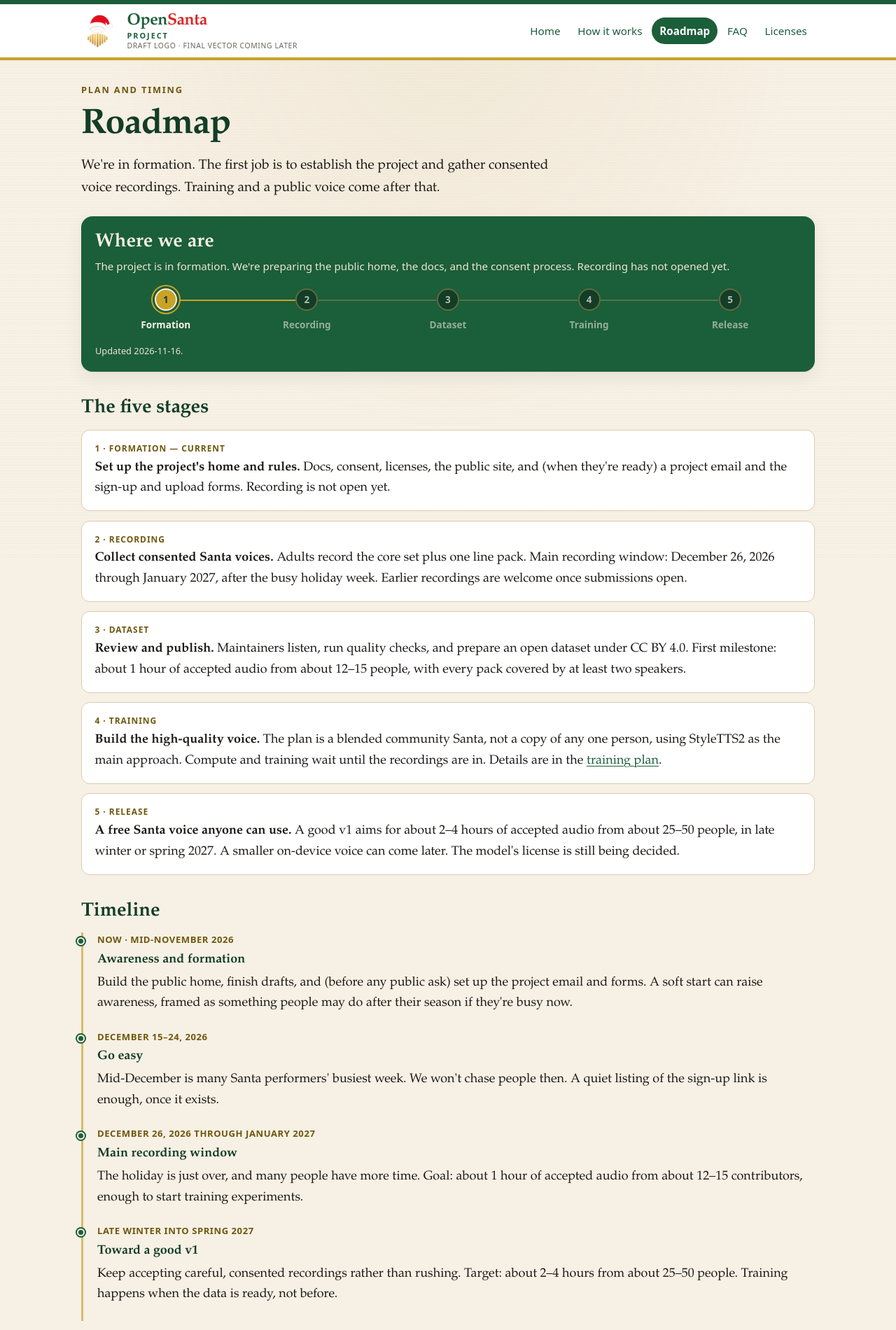
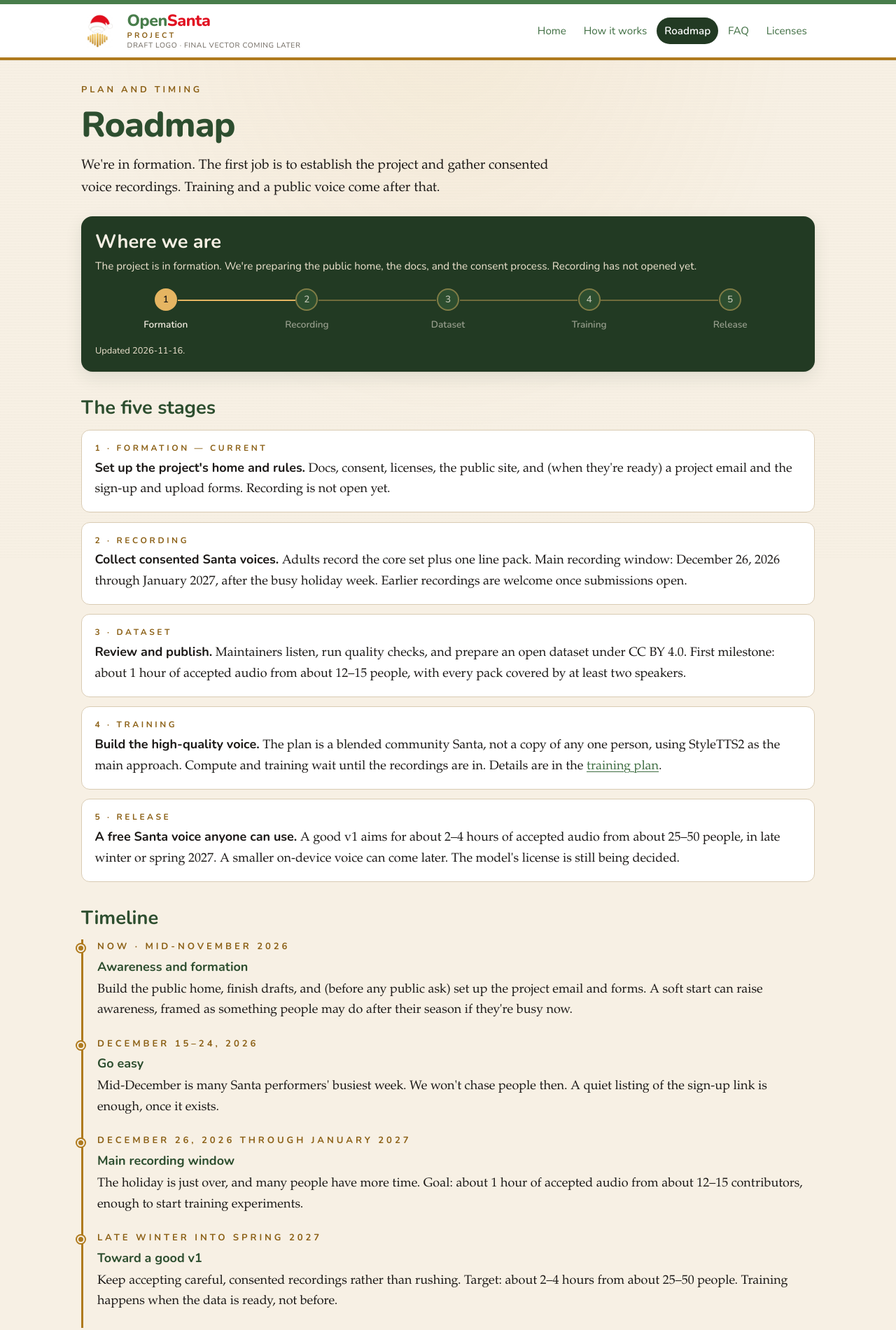
Before and after one commit to opensantaproject/opensanta, a plain HTML site: page roadmap.html in a window 1280 px wide. Shown: the top 1900 px of the page at 70% size. Drawn offline with Linux system fonts and the light colour scheme.

Commit message:
Match site colors and typography to the official logo palette.
Use green, red, and gold sampled from logo-A-v9, with matte gold
accents on the tracker, buttons, and dividers. Switch headings and
section labels to self-hosted Nunito (SIL OFL 1.1). Leave logo and
favicon files unchanged so a later icon can drop in under the same names.

```diff
--- a/css/style.css
+++ b/css/style.css
@@ -1,28 +1,49 @@
 /* OpenSanta Project — site styles
-   Warm, festive, clean. System fonts only. No trackers, no remote assets. */
+   Warm, festive, clean. Palette sampled from the official logo (logo-A-v9).
+   Headings use self-hosted Nunito (SIL Open Font License 1.1, see assets/fonts/OFL.txt).
+   No trackers, no remote assets, no external fonts.
+   Logo files in assets/logo/ are referenced by stable names; replacing those
+   files is a drop-in (CSS sizes the images by height/width with object-fit). */
+
+@font-face {
+  font-family: "Nunito";
+  src: url("../assets/fonts/Nunito-Variable.woff2") format("woff2"),
+       url("../assets/fonts/Nunito-Variable.ttf") format("truetype");
+  font-weight: 200 1000;
+  font-style: normal;
+  font-display: swap;
+}
 
 :root {
-  --pine: #1B5E3A;
-  --pine-deep: #123D26;
-  --pine-mid: #247A4C;
+  /* Sampled from logo-A-v9.jpg (interior pixels of each region) */
+  --os-green: #487D4B;       /* "Open" */
+  --os-red: #E11221;         /* "Santa" (hat is nearly the same, #DF091B) */
+  --os-gold: #E5B562;        /* soft matte gold of the beard bars (outlines match) */
+
+  /* Accessible / derived shades (same hue, adjusted lightness) */
+  --os-gold-text: #8C6117;   /* gold text on white/cream, WCAG AA 4.5:1 (5.47 / 4.83) */
+  --os-gold-line: #AF7A1D;   /* matte gold dividers on cream/white, 3:1 UI contrast */
+  --os-green-text: #3F6E42;  /* links and small green text on cream (5.27:1) */
+  --os-green-mid: #3C683E;
+  --os-green-deep: #2D4E2F;  /* headings */
+  --os-green-dark: #223A23;  /* tracker, footer, current-nav, table headers */
+
   --cream: #f7f0e4;
   --cream-dark: #efe4d0;
   --parchment: #ffffff;
   --ink: #1c1917;
   --ink-soft: #3f3a34;
-  --gold: #C9A227;
-  --gold-bright: #C9A227;
-  --gold-line: #d4bc6a;
-  --gold-text: #6e5810; /* darkened gold, for text contrast on cream */
-  --berry: #D62828;
   --muted: #6b645b;
   --line: #d9cbb3;
-  --focus: #1B5E3A;
-  --ok: #1B5E3A;
   --white: #ffffff;
+  --focus: var(--os-green-text);
+  --ok: var(--os-green);
   --max: 68rem;
   --radius: 12px;
-  --shadow: 0 1px 2px rgba(28, 25, 23, 0.06), 0 8px 24px rgba(27, 94, 58, 0.08);
+  --shadow: 0 1px 2px rgba(28, 25, 23, 0.06), 0 8px 24px rgba(34, 58, 35, 0.10);
+
+  --os-sans: "Nunito", "Avenir Next", "Segoe UI", "Helvetica Neue", Arial, sans-serif;
+  --os-serif: "Palatino Linotype", Palatino, "Book Antiqua", Georgia, "Times New Roman", serif;
 }
 
 *,
@@ -48,7 +69,7 @@ body {
   margin: 0;
   color: var(--ink);
   background: var(--cream);
-  font-family: "Palatino Linotype", Palatino, "Book Antiqua", Georgia, "Times New Roman", serif;
+  font-family: var(--os-serif);
   font-size: 1.125rem;
   line-height: 1.65;
   min-height: 100vh;
@@ -64,13 +85,13 @@ body::before {
   pointer-events: none;
   z-index: 0;
   background-image:
-    radial-gradient(ellipse at top, rgba(196, 163, 90, 0.09), transparent 55%),
+    radial-gradient(ellipse at top, rgba(229, 181, 98, 0.09), transparent 55%),
     repeating-linear-gradient(
       0deg,
       transparent,
       transparent 3px,
-      rgba(26, 60, 47, 0.015) 3px,
-      rgba(26, 60, 47, 0.015) 4px
+      rgba(34, 58, 35, 0.015) 3px,
+      rgba(34, 58, 35, 0.015) 4px
     );
 }
 
@@ -79,11 +100,13 @@ body::before {
   left: 0.75rem;
   top: -4rem;
   z-index: 20;
-  background: var(--pine);
+  background: var(--os-green-dark);
   color: var(--cream);
   padding: 0.5rem 0.9rem;
   border-radius: 0 0 6px 6px;
   text-decoration: none;
+  font-family: var(--os-sans);
+  font-weight: 700;
 }
 
 .skip-link:focus {
@@ -91,17 +114,18 @@ body::before {
 }
 
 a {
-  color: var(--pine);
+  color: var(--os-green-text);
   text-decoration-thickness: 1px;
   text-underline-offset: 0.15em;
 }
 
 a:hover {
-  color: var(--berry);
+  color: var(--os-red);
 }
 
 a:focus-visible,
 button:focus-visible,
+.btn:focus-visible,
 .site-nav a:focus-visible {
   outline: 3px solid var(--focus);
   outline-offset: 3px;
@@ -112,10 +136,10 @@ button:focus-visible,
   position: relative;
   z-index: 2;
   background: var(--white);
-  color: var(--pine);
-  border-top: 6px solid var(--pine);
-  border-bottom: 4px solid var(--gold);
-  box-shadow: 0 1px 0 rgba(27, 94, 58, 0.04);
+  color: var(--os-green-deep);
+  border-top: 6px solid var(--os-green);
+  border-bottom: 4px solid var(--os-gold-line);
+  box-shadow: 0 1px 0 rgba(34, 58, 35, 0.04);
 }
 
 .header-inner {
@@ -135,14 +159,17 @@ button:focus-visible,
   align-items: center;
   gap: 0.7rem;
   text-decoration: none;
-  color: var(--pine);
+  color: var(--os-green-deep);
 }
 
+/* Sized by height so a replacement icon of a different aspect ratio drops in cleanly. */
 .wordmark img {
   display: block;
   height: 3.4rem;
   width: auto;
-  max-width: 3.4rem;
+  max-width: 4.5rem;
+  object-fit: contain;
+  object-position: center left;
 }
 
 .wordmark-text {
@@ -153,26 +180,27 @@ button:focus-visible,
 }
 
 .brand-name {
-  font-weight: 700;
+  font-family: var(--os-sans);
+  font-weight: 800;
   font-size: 1.45rem;
   letter-spacing: -0.02em;
 }
 
-.brand-open { color: var(--pine); }
-.brand-santa { color: var(--berry); }
+.brand-open { color: var(--os-green); }
+.brand-santa { color: var(--os-red); }
 .brand-project {
   display: block;
-  font-family: system-ui, "Segoe UI", Roboto, Helvetica, Arial, sans-serif;
+  font-family: var(--os-sans);
   font-size: 0.68rem;
   font-weight: 700;
-  letter-spacing: 0.18em;
+  letter-spacing: 0.3em;
   text-transform: uppercase;
-  color: var(--pine);
+  color: var(--os-gold-text);
   margin-top: 0.12rem;
 }
 
 .logo-note {
-  font-family: system-ui, "Segoe UI", Roboto, Helvetica, Arial, sans-serif;
+  font-family: var(--os-sans);
   font-size: 0.65rem;
   letter-spacing: 0.06em;
   text-transform: uppercase;
@@ -187,12 +215,12 @@ button:focus-visible,
   list-style: none;
   margin: 0;
   padding: 0;
-  font-family: system-ui, "Segoe UI", Roboto, Helvetica, Arial, sans-serif;
+  font-family: var(--os-sans);
   font-size: 0.95rem;
 }
 
 .site-nav a {
-  color: var(--pine);
+  color: var(--os-green-text);
   text-decoration: none;
   padding: 0.4rem 0.7rem;
   border-radius: 999px;
@@ -201,17 +229,16 @@ button:focus-visible,
 
 .site-nav a:hover {
   background: var(--cream);
-  color: var(--pine-deep);
+  color: var(--os-green-deep);
 }
 
 .site-nav a[aria-current="page"] {
-  background: var(--pine);
+  background: var(--os-green-dark);
   color: var(--white);
   font-weight: 600;
 }
 
-
-/* Hero logo (draft) */
+/* Hero logo — width-capped, height follows the file so a new lockup is a drop-in. */
 .hero-logo {
   margin: 0 0 1.4rem;
   max-width: 22rem;
@@ -221,10 +248,11 @@ button:focus-visible,
   display: block;
   width: min(100%, 22rem);
   height: auto;
+  object-fit: contain;
 }
 
 .hero-logo figcaption {
-  font-family: system-ui, "Segoe UI", Roboto, Helvetica, Arial, sans-serif;
+  font-family: var(--os-sans);
   font-size: 0.78rem;
   color: var(--muted);
   margin-top: 0.45rem;
@@ -246,18 +274,19 @@ main {
 }
 
 .kicker {
-  font-family: system-ui, "Segoe UI", Roboto, Helvetica, Arial, sans-serif;
+  font-family: var(--os-sans);
   font-size: 0.8rem;
-  letter-spacing: 0.14em;
+  letter-spacing: 0.3em;
   text-transform: uppercase;
-  color: var(--gold-text);
+  color: var(--os-gold-text);
   margin: 0 0 0.6rem;
-  font-weight: 600;
+  font-weight: 700;
 }
 
 h1, h2, h3, h4 {
+  font-family: var(--os-sans);
   line-height: 1.2;
-  color: var(--pine-deep);
+  color: var(--os-green-deep);
   font-weight: 700;
 }
 
@@ -265,6 +294,7 @@ h1 {
   font-size: clamp(2.1rem, 5vw, 3.15rem);
   margin: 0 0 0.75rem;
   letter-spacing: -0.02em;
+  font-weight: 800;
 }
 
 .tagline {
@@ -282,8 +312,8 @@ h1 {
 
 hr.rule {
   border: 0;
-  height: 1px;
-  background: linear-gradient(to right, transparent, var(--gold-line), transparent);
+  height: 2px;
+  background: var(--os-gold-line);
   margin: 2rem 0;
 }
 
@@ -329,27 +359,27 @@ p, ul, ol {
 .ideals li {
   background: var(--parchment);
   border: 1px solid var(--line);
-  border-left: 4px solid var(--pine);
+  border-left: 4px solid var(--os-green);
   border-radius: 0 var(--radius) var(--radius) 0;
   padding: 0.9rem 1.1rem;
   box-shadow: var(--shadow);
 }
 
 .ideals li:first-child {
-  border-left-color: var(--gold);
-  background: linear-gradient(90deg, rgba(196, 163, 90, 0.14), var(--parchment) 40%);
+  border-left-color: var(--os-gold-line);
 }
 
 .ideals strong {
   display: block;
-  color: var(--pine-deep);
+  color: var(--os-green-deep);
+  font-family: var(--os-sans);
   font-size: 1.05rem;
   margin-bottom: 0.2rem;
 }
 
 /* Progress tracker */
 .tracker-wrap {
-  background: var(--pine);
+  background: var(--os-green-dark);
   color: var(--cream);
   border-radius: calc(var(--radius) + 4px);
   padding: 1.35rem 1.25rem 1.2rem;
@@ -362,7 +392,7 @@ p, ul, ol {
 }
 
 .tracker-note {
-  font-family: system-ui, "Segoe UI", Roboto, Helvetica, Arial, sans-serif;
+  font-family: var(--os-sans);
   font-size: 0.95rem;
   color: var(--cream-dark);
   margin-bottom: 1.15rem;
@@ -387,7 +417,7 @@ p, ul, ol {
   position: relative;
   text-align: center;
   padding: 0 0.35rem;
-  font-family: system-ui, "Segoe UI", Roboto, Helvetica, Arial, sans-serif;
+  font-family: var(--os-sans);
   font-size: 0.85rem;
   font-weight: 600;
   color: rgba(247, 240, 228, 0.55);
@@ -403,15 +433,15 @@ p, ul, ol {
   height: 2rem;
   margin: 0 auto 0.55rem;
   border-radius: 50%;
-  border: 2px solid rgba(196, 163, 90, 0.45);
-  background: var(--pine-deep);
+  border: 2px solid rgba(229, 181, 98, 0.45);
+  background: var(--os-green-deep);
   color: rgba(247, 240, 228, 0.7);
   font-size: 0.85rem;
   position: relative;
   z-index: 1;
 }
 
-/* Connector line */
+/* Connector line — matte gold, no gloss */
 .tracker li:not(:last-child)::after {
   content: "";
   position: absolute;
@@ -419,7 +449,7 @@ p, ul, ol {
   left: calc(50% + 1.05rem);
   width: calc(100% - 2.1rem);
   height: 2px;
-  background: rgba(196, 163, 90, 0.35);
+  background: rgba(229, 181, 98, 0.4);
 }
 
 .tracker li.is-done {
@@ -428,14 +458,14 @@ p, ul, ol {
 
 .tracker li.is-done::before {
   content: "✓";
-  background: var(--pine-mid);
-  border-color: var(--gold-bright);
+  background: var(--os-green-mid);
+  border-color: var(--os-gold);
   color: var(--cream);
 }
 
 .tracker li.is-done:not(:last-child)::after,
 .tracker li.is-current:not(:last-child)::after {
-  background: var(--gold-bright);
+  background: var(--os-gold);
 }
 
 .tracker li.is-current {
@@ -443,10 +473,10 @@ p, ul, ol {
 }
 
 .tracker li.is-current::before {
-  background: var(--gold-bright);
-  border-color: var(--cream);
-  color: var(--pine-deep);
-  box-shadow: 0 0 0 3px var(--pine), 0 0 0 5px var(--gold-bright);
+  background: var(--os-gold);
+  border-color: var(--os-gold);
+  color: var(--ink);
+  box-shadow: none;
 }
 
 .tracker .stage-label {
@@ -468,7 +498,7 @@ p, ul, ol {
 
 .badge {
   display: inline-block;
-  font-family: system-ui, "Segoe UI", Roboto, Helvetica, Arial, sans-serif;
+  font-family: var(--os-sans);
   font-size: 0.72rem;
   font-weight: 700;
   letter-spacing: 0.1em;
@@ -486,10 +516,33 @@ p, ul, ol {
   font-family: ui-monospace, "Cascadia Code", "SF Mono", Menlo, Consolas, monospace;
   font-size: 0.92em;
   background: var(--cream-dark);
-  border: 1px dashed var(--gold);
+  border: 1px dashed var(--os-gold-line);
   padding: 0.05em 0.35em;
   border-radius: 4px;
   color: var(--ink);
+}
+
+/* Buttons — matte gold, ink text for contrast, no gloss or glow */
+button,
+.btn {
+  font-family: var(--os-sans);
+  font-size: 1rem;
+  font-weight: 700;
+  background: var(--os-gold);
+  color: var(--ink);
+  border: 2px solid var(--os-gold);
+  border-radius: 999px;
+  padding: 0.5rem 1.15rem;
+  box-shadow: none;
+  background-image: none;
+  cursor: pointer;
+}
+
+button:hover,
+.btn:hover {
+  background: var(--os-gold-text);
+  border-color: var(--os-gold-text);
+  color: var(--white);
 }
 
 /* Cards / steps */
@@ -509,14 +562,18 @@ p, ul, ol {
 }
 
 .steps .n {
-  font-family: system-ui, "Segoe UI", Roboto, Helvetica, Arial, sans-serif;
+  font-family: var(--os-sans);
   font-size: 0.75rem;
-  letter-spacing: 0.08em;
+  letter-spacing: 0.3em;
   text-transform: uppercase;
-  color: var(--gold-text);
+  color: var(--os-gold-text);
   font-weight: 700;
   display: block;
   margin-bottom: 0.2rem;
+}
+
+.steps li strong {
+  font-family: var(--os-sans);
 }
 
 /* Timeline */
@@ -524,7 +581,7 @@ p, ul, ol {
   list-style: none;
   margin: 0;
   padding: 0;
-  border-left: 3px solid var(--gold-line);
+  border-left: 3px solid var(--os-gold-line);
 }
 
 .timeline li {
@@ -540,24 +597,25 @@ p, ul, ol {
   width: 0.7rem;
   height: 0.7rem;
   border-radius: 50%;
-  background: var(--pine);
+  background: var(--os-gold-line);
   border: 2px solid var(--cream);
-  box-shadow: 0 0 0 2px var(--pine);
+  box-shadow: 0 0 0 2px var(--os-gold-line);
 }
 
 .timeline .when {
-  font-family: system-ui, "Segoe UI", Roboto, Helvetica, Arial, sans-serif;
+  font-family: var(--os-sans);
   font-size: 0.82rem;
   font-weight: 700;
-  letter-spacing: 0.04em;
+  letter-spacing: 0.3em;
   text-transform: uppercase;
-  color: var(--gold-text);
+  color: var(--os-gold-text);
   margin: 0 0 0.2rem;
 }
 
 .timeline strong {
   display: block;
-  color: var(--pine-deep);
+  font-family: var(--os-sans);
+  color: var(--os-green-deep);
   margin-bottom: 0.2rem;
 }
 
@@ -576,8 +634,9 @@ p, ul, ol {
 
 .faq summary {
   cursor: pointer;
+  font-family: var(--os-sans);
   font-weight: 700;
-  color: var(--pine-deep);
+  color: var(--os-green-deep);
   padding: 0.75rem 0;
 }
 
@@ -611,9 +670,9 @@ th, td {
 }
 
 th {
-  background: var(--pine);
+  background: var(--os-green-dark);
   color: var(--cream);
-  font-family: system-ui, "Segoe UI", Roboto, Helvetica, Arial, sans-serif;
+  font-family: var(--os-sans);
   font-size: 0.85rem;
   font-weight: 600;
   letter-spacing: 0.03em;
@@ -623,11 +682,11 @@ th {
 .site-footer {
   position: relative;
   z-index: 1;
-  background: var(--pine-deep);
+  background: var(--os-green-dark);
   color: var(--cream-dark);
   margin-top: auto;
-  border-top: 4px solid var(--gold-bright);
-  font-family: system-ui, "Segoe UI", Roboto, Helvetica, Arial, sans-serif;
+  border-top: 4px solid var(--os-gold);
+  font-family: var(--os-sans);
   font-size: 0.9rem;
 }
 
@@ -650,7 +709,7 @@ th {
 /* Utilities */
 .muted { color: var(--muted); }
 .small {
-  font-family: system-ui, "Segoe UI", Roboto, Helvetica, Arial, sans-serif;
+  font-family: var(--os-sans);
   font-size: 0.9rem;
 }
 
@@ -708,7 +767,7 @@ th {
 
   .wordmark img {
     height: 2.8rem;
-    max-width: 2.8rem;
+    max-width: 3.6rem;
   }
 
   .brand-name {
@@ -724,6 +783,12 @@ th {
   main {
     padding-top: 1.5rem;
   }
+
+  .kicker,
+  .steps .n,
+  .timeline .when {
+    letter-spacing: 0.22em;
+  }
 }
 
 @media (max-width: 400px) {
```
Also changed, not shown: assets/fonts/Nunito-Variable.ttf (added), assets/fonts/Nunito-Variable.woff2 (added), assets/fonts/OFL.txt (added), 1 other file.
